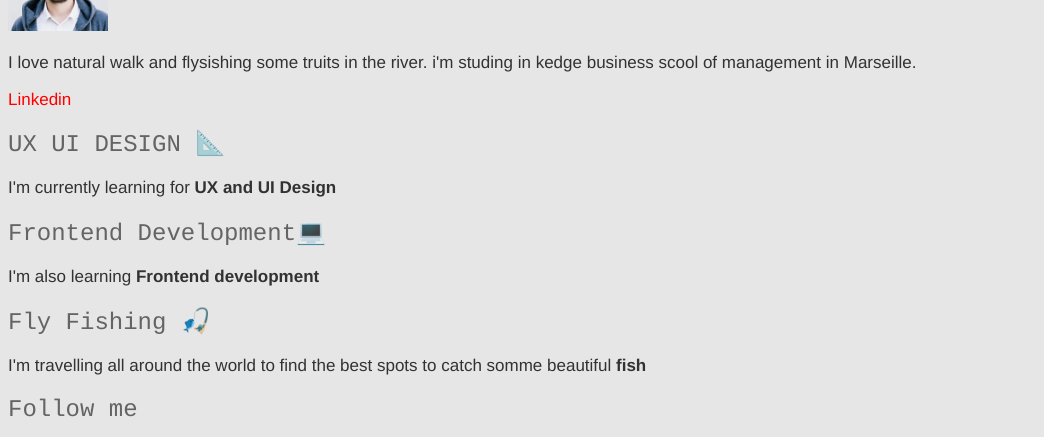
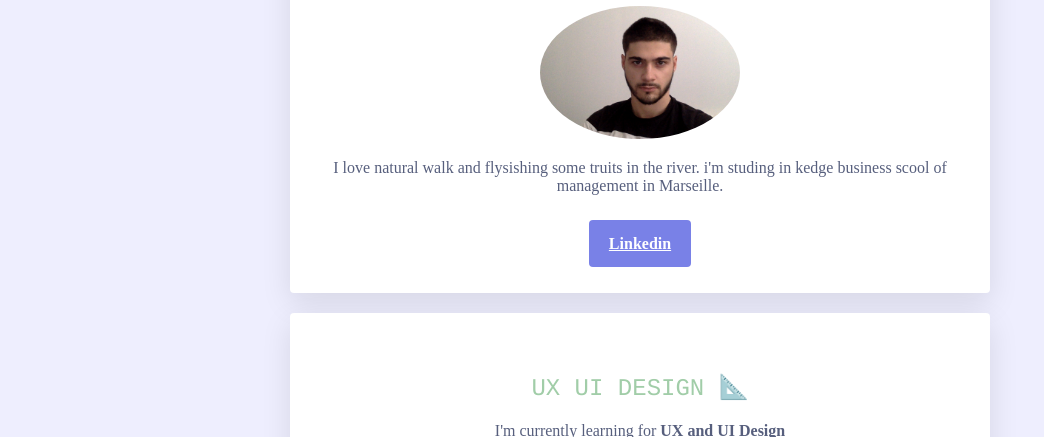
Before and after one commit to matteogoetschy/my-profile, a plain HTML site: page index.html in a window 1280 px wide. Shown: the part 157-594 px from the top of the page, without its empty margins (0-1044 px from the left). Drawn offline with Linux system fonts and the light colour scheme.

Commit message:
finalizing profile design

```diff
--- a/index.html
+++ b/index.html
@@ -5,34 +5,44 @@
       <title>My profile</title>
       <meta charset="utf-8">
       <link rel="stylesheet" href="style.css">
-      <link rel="stylesheet" href="https://use.fontawesome.com/releases/v5.4.1/css/all.css" integrity="sha384-5sAR7xN1Nv6T6+dT2mhtzEpVJvfS3NScPQTrOxhwjIuvcA67KV2R5Jz6kr4abQsz" crossorigin="anonymous">
+      <link rel="stylesheet" href="https://use.fontawesome.com/releases/v5.4.1/css/all.css"
+      integrity="sha384-5sAR7xN1Nv6T6+dT2mhtzEpVJvfS3NScPQTrOxhwjIuvcA67KV2R5Jz6kr4abQsz" crossorigin="anonymous">
 
   </head>
-
   <body>
 
+  <div class="container">
+  	<div class="card-white" id="introduction">
   	  <h1>Hello i'm Matteo😃</h1>
-   <img src="images/profile.png" width="100px" alt="Matteo Goetschy">
-   <p> I love natural walk and flysishing some truits in the river.
-   i'm studing in kedge business scool of management in Marseille. </p>
-   <a href="">Linkedin</a>
-
+      <img src="images/profile 2.png" class="img-circle" width="200px" alt="Matteo Goetschy">
+      <p>
+        I love natural walk and flysishing some truits in the river.
+        i'm studing in kedge business scool of management in Marseille.
+      </p>
+      <a href="#" class="btn-blue">Linkedin</a>
+  	</div>
+   	<div class="card-white">
   	 <H2>UX UI DESIGN 📐</H2>
      <p>
    	  I'm currently learning for <strong>UX and UI Design</strong>
      </p>
-
+  	</div>
+    <div class="card-white">
      <H2>Frontend Development💻</H2>
      <p>
    	  I'm also learning <strong>Frontend development </strong>
      </p>
-
+    </div>
+    <div class="card-white">
    	 <H2>Fly Fishing 🎣</H2>
-   <p>I'm travelling all around the world to find the best spots to catch somme beautiful <strong>fish</strong>
+     <p>
+      I'm travelling all around the world to find the best spots to catch somme beautiful <strong>fish</strong>
      </p>
+    </div>
+    <div class="card-white ">
 
      <H2>Follow me</H2>
-   <ul>
+     <ul class="list-inline">
       <li>
    	    <a href="https://github.com/matteogoetschy" target="_blank" >
    	      <i class="fab fa-github"></i>
@@ -49,5 +59,9 @@
         </a>
       </li>
      </ul>
+    </div>
+  </div>
+
 </body>
+
 </html>
--- a/style.css
+++ b/style.css
@@ -1,33 +1,87 @@
 /* Colors and fonts */
 
 body {
-background: rgb(230, 230, 230);
-color: rgb(50, 50, 50);
-font-family: Helvetica;
+background: #EEEEFE;
+color: #575F7D;
+font-family: camphor;
 font-size: 17px
+font-weight: lighter ;
 }
-
 h1, h2, h3 {
 font-family: courier
 }
-
 h1 {
-  color: red;
-  font-size: 30 px;
+  color:#575F7D;
+  font-size: 32px;
+  font-weight: 900;
+}
+h2 {
+	color:#A1CDA8;
+	 font-size: 24px;
+	 font-weight:lighter;
+	 font-weight: 500;
+}
+a {
+	font-family: Roboto
+	text-decoration: none;
+	color: #7981E7;
+	font-weight:600;
+	font-size: 16px
+}
+a:hover {
+	color: black;
 }
 
-h2 {
-
-	color: rgb(100, 100, 100);
-	 font-size: 24px;
-	 font-weight:lighter;
+/* Custom design with class */
+.container {
+	width: 700px;
+	margin: 40px auto;
+}
+.card-white {
+	background-color: white;
+	padding: 40px;
+	box-shadow: 0px 10px 30px rgba(0,0,0,0.1) ;
+	border-radius: 4px;
+	margin: 20px 0px;
+	text-align: center;
 }
 
-a {
-	text-decoration: none;
-	color: red;
+.img-circle {
+	border-radius: 50%
 }
 
-a:hover {
-	color: yellow;
+.btn-blue {
+	background-color: #7981E7;
+	color: white;
+	padding: 15px 20px;
+	border-radius: 4px;
 }
+
+.btn-blue:hover {
+	background-color: black;
+	color: white;
+}
+
+.list-inline {
+	list-style: none;
+	padding-left: 0px;
+}
+
+.list-inline li {
+	display: inline;
+	padding: 10px;
+}
+
+.list-inline i {
+	font-size: 50px;
+	color: rgb(210, 210, 210)
+}
+
+.list-inline i: hover {
+	color: black;
+}
+
+#introduction p {
+	margin-bottom: 40px
+
+}
```
Also changed, not shown: images/Photo le 24-09-2018 à 15.11 #2.png (deleted), images/profile 2.png (added), 2 other files. Lines whose indentation alone changed are shown as unchanged.
